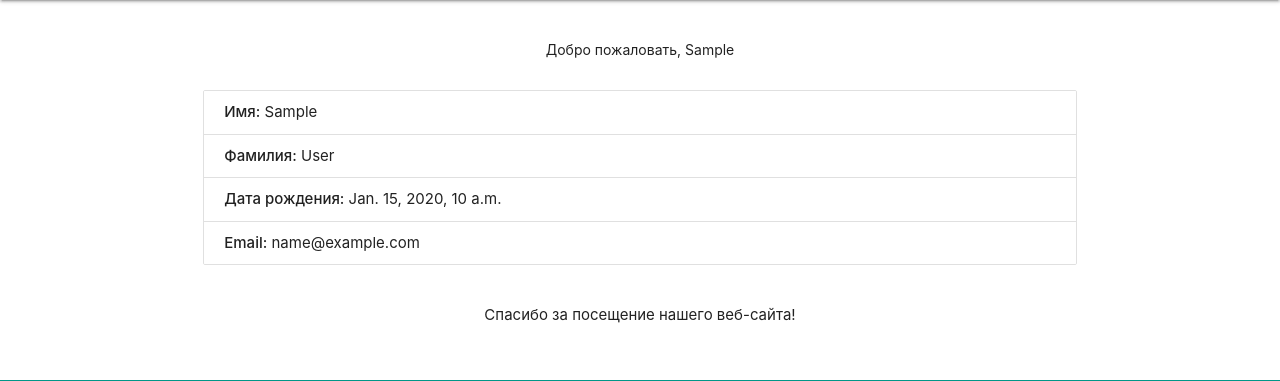
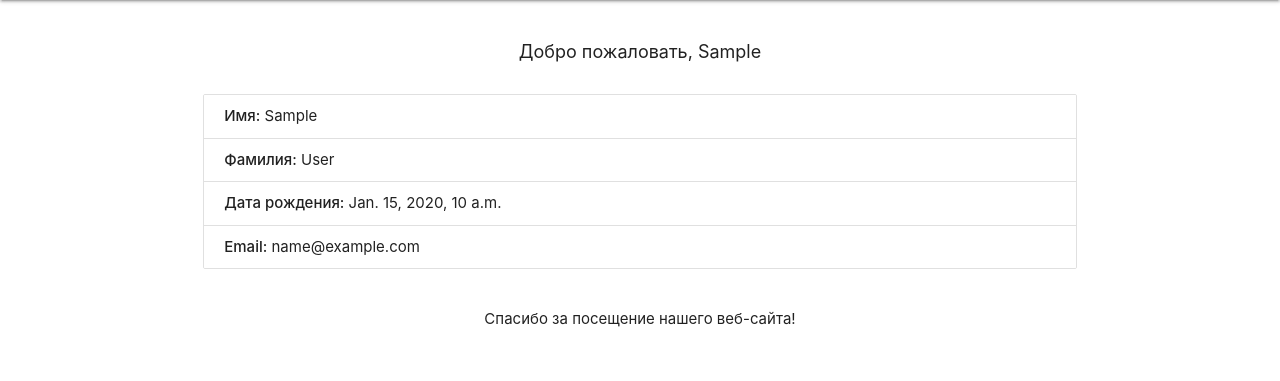
Before and after one commit to yainformal/LinguaLearn, a Django app: template templates/success.html in a window 1280 px wide. Shown: the part 64-445 px from the top of the page. Run offline with Django 4.2, Linux system fonts and the light colour scheme; the template is opened without the code that fills it: most values are stand-ins (such as "Sample title", 1, 10 or a date in 2020); some libraries are stand-ins or nearby versions.

Commit message:
в models.py реализована функция хранения пароля в БД в виде ХЭШа

```diff
--- a/LinguaLearn/views.py
+++ b/LinguaLearn/views.py
@@ -15,6 +15,7 @@ from django.contrib.auth import get_user_model
 from django.contrib.auth import authenticate, login
 from django.http import HttpResponse
 from django.shortcuts import render, redirect
+from django.contrib.auth.hashers import make_password
 
 
 def index(request):
@@ -38,10 +39,11 @@ def customer_registered(request):
             format_birth_date = datetime.datetime.strptime(birth_date, '%d.%m.%Y').date()
             email = request.POST.get('email')
             password = request.POST.get('password')
+            hashed_password = make_password(password)
 
             customer = CustomUser(
                 email=email,
-                password=password,
+                password=hashed_password,
                 first_name=first_name,
                 last_name=last_name,
                 birth_date=format_birth_date
--- a/templates/base_page.html
+++ b/templates/base_page.html
@@ -10,6 +10,7 @@
   <link href="https://fonts.googleapis.com/icon?family=Material+Icons" rel="stylesheet">
   <link href="{% static 'materialize/css/materialize.css' %}" type="text/css" rel="stylesheet" media="screen,projection"/>
   <link href="{% static 'materialize/css/style.css' %}" type="text/css" rel="stylesheet" media="screen,projection"/>
+  <link href="https://fonts.googleapis.com/icon?family=Material+Icons" rel="stylesheet">
 
 </head>
 <body>
--- a/templates/index.html
+++ b/templates/index.html
@@ -5,6 +5,7 @@
 
 {% block authlink %}
 <ul class="right hide-on-med-and-down">
+  class="
         <li><a href="/user_auth/">Авторизация</a></li>  <!-- TODO: Изменить ссылку для авторизованного пользователя-->
       </ul>
  {% endblock %}
--- a/templates/success.html
+++ b/templates/success.html
@@ -5,7 +5,7 @@
 
 {% block content %}
 <div class="container">
-        <h1 class="center-align" style="font-size: 14px;">Добро пожаловать, {{ CustomUser.first_name }} </h1>
+        <h1 class="center-align" style="font-size: 18px;">Добро пожаловать, {{ CustomUser.first_name }} </h1>
         <div class="row">
             <div class="col s12">
                 <ul class="collection">
```
Also changed, not shown: lingual.db.
